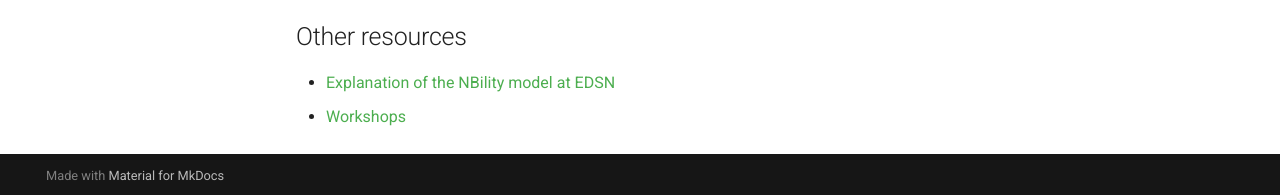
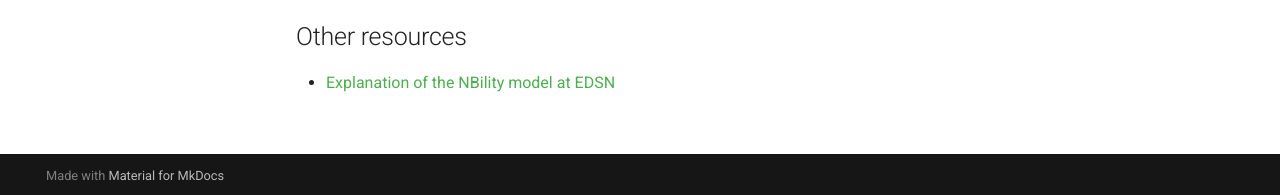
Before and after one commit to NBility-Model/nbility-model.github.io, an MkDocs documentation site: the page built from docs/index.md, in a window 1280 px wide and 1078 px high. Shown: the part 880-1075 px from the top of the window. Built offline with MkDocs 1.6.1 and Material for MkDocs 9.7.7, drawn with Linux system fonts in a browser that asks for light colours; comment, search, counter and statistics services are not loaded.

Commit message:
Update index.md

```diff
--- a/docs/index.md
+++ b/docs/index.md
@@ -21,4 +21,3 @@ Use the navigation menu in the left sidebar to access the pages in the documenta
 ## Other resources
 
 - [Explanation of the NBility model at EDSN](https://www.edsn.nl/nbility-model/)
-- [Workshops](https://github.com/NBility-Model/NBility-Workshop)
```
